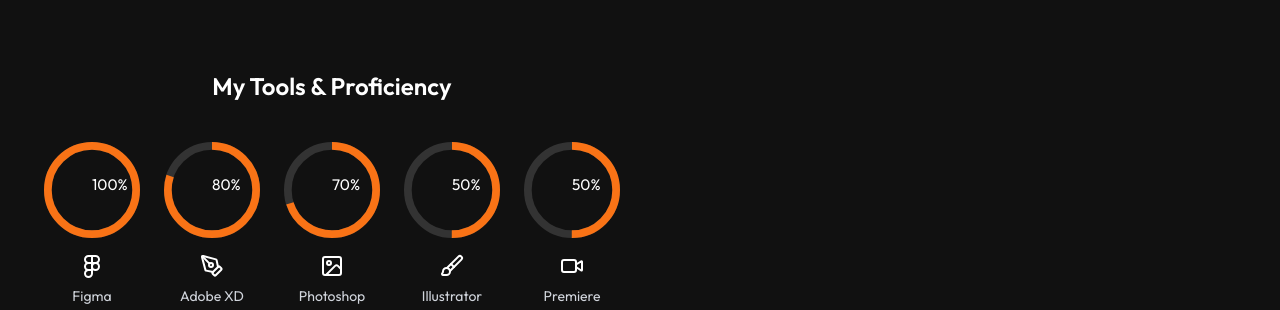
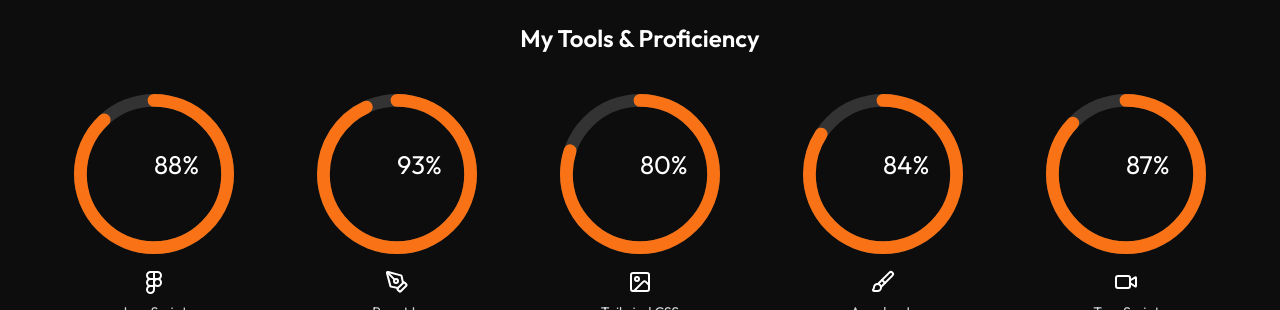
Before and after one commit to KipletingEdwin/edwin-kip-portfolio, a React (Vite) app: page / in a window 1280 px wide. Shown: the part 2490-2800 px from the top of the page. Built offline with nearby package versions, Linux system fonts and the light colour scheme.

Commit message:
user motio framer to animate sections

```diff
--- a/src/components/About.jsx
+++ b/src/components/About.jsx
@@ -2,38 +2,72 @@
 import profile_img from "../assets/profile_img.jpg";
 import Skills_Data from '../data/skills_data';
 import { buildStyles, CircularProgressbar } from "react-circular-progressbar";
+import { motion } from "motion/react"
+
+// Fade + Stagger Animation
+const container = {
+  hidden: { opacity: 0, y: 20 },
+  visible: {
+    opacity: 1,
+    y: 0,
+    transition: { duration: 0.6, staggerChildren: 0.15 },
+  },
+};
+
+// Child fade animation
+const item = {
+  hidden: { opacity: 0, y: 10 },
+  visible: { opacity: 1, y: 0, transition: { duration: 0.6 } },
+};
+
 
 const About = () => {
   return (
-    <section
+    <motion.section
+    variants={container}
+    initial="hidden"
+    animate="visible"
     id="about"
-      className="bg-[#111] text-white py-20 px-6 md:px-12"
+    className="text-white py-20 px-6 md:px-12"
     >
       {/* Heading */}
-      <div className="text-center mb-16">
+      <motion.div
+      variants={item}
+       className="text-center mb-16">
         <h2 className="text-4xl font-bold">About Me</h2>
         <p className="text-gray-400 mt-2">
           User Interface And User Experience And Also Graphic Designer
         </p>
-      </div>
+      </motion.div>
 
       {/* MAIN CONTENT */}
-      <div className="max-w-7xl mx-auto grid md:grid-cols-2 gap-12 items-center">
+      <motion.div
+      variants={item}
+      className="max-w-7xl mx-auto grid md:grid-cols-2 gap-12 items-center">
 
         {/* LEFT SIDE — IMAGE IN ARCH CARD */}
-        <div className="flex justify-center">
-          <div className="bg-[#1A1A1A] rounded-[50px] rounded-b-none w-[320px] md:w-[380px] h-[480px] md:h-[520px] flex items-end overflow-hidden">
-            <img
+        <motion.div
+        variants={item}
+         className="flex justify-center">
+          <motion.div
+          variants={item}
+          className="bg-[#1A1A1A] rounded-[50px] rounded-b-none w-[320px] md:w-[380px] h-[480px] md:h-[520px] flex items-end overflow-hidden">
+            <motion.img
+            variants={item}
               src={profile_img}
               alt="Profile"
               className="w-full  object-cover transition-all duration-300 ease-out hover:scale-105"
             />
-          </div>
-        </div>
+          </motion.div>
+        </motion.div>
 
         {/* RIGHT SIDE TEXT */}
-        <div>
-          <p className="text-gray-400 leading-relaxed mb-6">
+        <motion.div
+        variants={item}
+        >
+          <motion.p
+          variants={item}
+          className="text-gray-400 leading-relaxed mb-6">
             I am a passionate and detail-oriented UI/UX Designer dedicated to
             crafting seamless, user-friendly digital experiences. With a deep
             understanding of user behavior, I design interfaces that are not
@@ -43,51 +77,59 @@
             user engagement and satisfaction. I believe that great design goes
             beyond aesthetics; it should solve real problems, improve usability,
             and provide meaningful interactions.
-          </p>
+          </motion.p>
 
-          <p className="text-gray-400 leading-relaxed mb-8">
+          <motion.p
+          //variants={item}
+          className="text-gray-400 leading-relaxed mb-8">
             Throughout my career, I have worked on diverse projects, designing
             intuitive websites, mobile applications, and digital products that
             align with both business goals and user needs. My process is rooted
             in data-driven decision-making, ensuring that every design choice is
             backed by research, usability testing, and industry best practices.
-          </p>
+          </motion.p>
 
           {/* BUTTON */}
-          <button className="bg-orange-500 hover:bg-orange-600 transition text-white font-medium px-6 py-3 rounded-lg">
+          <motion.button
+          whileHover={{scale: 1.08}}
+          whileTap={{scale: 0.95}}
+           className="bg-orange-500 hover:bg-orange-600 transition text-white font-medium px-6 py-3 rounded-lg">
             Let’s Connect
-          </button>
-        </div>
-        {/* Skills Rating Bar */}
+          </motion.button>
+        </motion.div>
+      </motion.div>
 
       {/* Skills Rating Bar */}
-<div className="mt-16">
+      <motion.div
+      variants={item}
+       className="mt-16" >
         <h3 className="text-2xl font-semibold text-center mb-10">My Tools & Proficiency</h3>
         <div className="grid grid-cols-2 md:grid-cols-3 lg:grid-cols-5 gap-8 justify-items-center">
           {Skills_Data.map((skill, index) => (
-      <div key={index} className="flex flex-col items-center">
-        <div className="w-24 h-24 mb-4">
+            <div key={index} className="flex flex-col items-center justify-center">
+              <div className="w-40 h-40 mb-4">
+
                 <CircularProgressbar
                   value={skill.percentage}
                   text={`${skill.percentage}%`}
                   styles={buildStyles({
                     textColor: "#fff",
-              pathColor: "#f97316", // Tailwind orange-500
+                    pathColor: "#f97316",
                     trailColor: "#333",
+                    strokeLinecap: 'round',
+                    pathTransitionDuration: 0.3,
                   })}
                 />
+
+
               </div>
               <div className="mb-2"> {skill.icon}</div>
               <p className="text-sm text-gray-300">{skill.name}</p>
             </div>
           ))}
         </div>
-</div>
-
-
-      </div>
-    </section>
-
+      </motion.div>
+    </motion.section>
 
   );
 };
--- a/src/components/Footer.jsx
+++ b/src/components/Footer.jsx
@@ -37,7 +37,7 @@
         </div>
 
         {/* Contact Info */}
-        <div className="text-sm text-gray-400">
+        <div className=" flex flex-row items-center justify-center gap-12 text-sm text-gray-400">
           <p>Email: <a href="mailto:zahooralishah44@gmail.com" className="hover:text-orange-500">kipletingedwin4@gmail.com</a></p>
           <p>Phone: <a href="tel:+923555313486" className="hover:text-orange-500">+923555313486</a></p>
         </div>
--- a/src/components/Home.jsx
+++ b/src/components/Home.jsx
@@ -1,7 +1,6 @@
 import React from "react";
 import heroImg from "../assets/profile_img.jpg";
-import { motion } from "framer-motion";
-//import { motion } from "motion/react"
+import { motion } from "motion/react"
 
 // Fade + Stagger Animation
 const container = {
@@ -34,8 +33,8 @@
           variants={item}
           className="text-5xl md:text-7xl font-extrabold leading-tight"
         >
-          Hi, I'm{" "}
-          <span className="bg-linear-to-r from-orange-500 to-yellow-400 bg-clip-text text-transparent">
+          Hi, I'm {" "}
+          <span className="bg-linear-to-r from-orange-500 to-yellow-400 bg-clip-text text-transparent ">
             Edwin
           </span>
         </motion.h1>
@@ -73,9 +72,9 @@
           className="grid grid-cols-3 gap-6 mt-10 max-w-md"
         >
           {[
-            { num: "3+", label: "Years Experience" },
-            { num: "20+", label: "Projects" },
-            { num: "10+", label: "Clients" },
+            { num: "1+", label: "Years Experience" },
+            { num: "3+", label: "Projects" },
+            { num: "2+", label: "Clients" },
           ].map((stat, i) => (
             <motion.div
               key={i}
--- a/src/components/Services.jsx
+++ b/src/components/Services.jsx
@@ -1,19 +1,46 @@
 import React from "react";
 import Services_Data from "../data/services_data";
+import { motion } from "motion/react"
+
+// Fade + Stagger Animation
+const container = {
+  hidden: { opacity: 0, y: 20 },
+  visible: {
+    opacity: 1,
+    y: 0,
+    transition: { duration: 0.6, staggerChildren: 0.15 },
+  },
+};
+
+// Child fade animation
+const item = {
+  hidden: { opacity: 0, y: 10 },
+  visible: { opacity: 1, y: 0, transition: { duration: 0.6 } },
+};
 
 const Services = () => {
   return (
-    <section id="services" className="py-20 px-6 md:px-12">
-      <div className="flex items-center justify-center flex-col">
+    <motion.section
+     variants={container}
+     initial="hidden"
+     animate="visible"
+     id="services"
+     className="py-20 px-6 md:px-12">
+      <motion.div
+      variants={item}
+      className="flex items-center justify-center flex-col">
         <h1 className="text-3xl py-3 font-bold">Services</h1>
         <p className="text-2xl">
           Creative intuitive and user-friendly designs through ux research
         </p>
-      </div>
+      </motion.div>
 
-      <div className="p-6 grid grid-cols-1 sm:grid-cols-2 lg:grid-cols-3 xl:grid-cols-4 gap-6">
+      <motion.div
+      variants={item}
+       className="p-6 grid grid-cols-1 sm:grid-cols-2 lg:grid-cols-3 xl:grid-cols-4 gap-6">
         {Services_Data.map((service, index) => (
-          <div
+          <motion.div
+          whileHover={{scale: 1.08}}
             key={index}
             className="bg-[#1a1a1a] rounded-2xl p-8 shadow-lg
                         flex flex-col items-center text-center
@@ -30,10 +57,10 @@
             <p className="text-gray-400 text-sm leading-relaxed">
               {service.s_desc}
             </p>
-          </div>
+          </motion.div>
         ))}
-      </div>
-    </section>
+      </motion.div>
+    </motion.section>
   );
 };
 
--- a/src/data/skills_data.jsx
+++ b/src/data/skills_data.jsx
@@ -1,11 +1,14 @@
 import { Figma, PenTool, Image, Brush, Video } from 'lucide-react';
 
 const Skills_Data = [
-  { name: "Figma", percentage: 100, icon: <Figma size={24} color="#fff" /> },
-  { name: "Adobe XD", percentage: 80, icon: <PenTool size={24} color="#fff" /> },
-  { name: "Photoshop", percentage: 70, icon: <Image size={24} color="#fff" /> },
-  { name: "Illustrator", percentage: 50, icon: <Brush size={24} color="#fff" /> },
-  { name: "Premiere", percentage: 50, icon: <Video size={24} color="#fff" /> },
+  { name: "JavaScript", percentage: 88, icon: <Figma size={24} color="#fff" /> },
+  { name: "ReactJs", percentage: 93, icon: <PenTool size={24} color="#fff" /> },
+  { name: "Tailwind CSS", percentage: 80, icon: <Image size={24} color="#fff" /> },
+  { name: "Angular Js", percentage: 84, icon: <Brush size={24} color="#fff" /> },
+  { name: "TypeScript", percentage: 87, icon: <Video size={24} color="#fff" /> },
+  { name: "Ionic Framework", percentage: 89, icon: <Video size={24} color="#fff" /> },
+  { name: "Ruby", percentage: 79, icon: <Video size={24} color="#fff" /> },
+  { name: "Ruby on Rails", percentage: 87, icon: <Video size={24} color="#fff" /> },
 ];
 
 export default Skills_Data;
```
Also changed, not shown: src/components/Contact.jsx (+8 -14 lines). Lines whose indentation alone changed are shown as unchanged.
